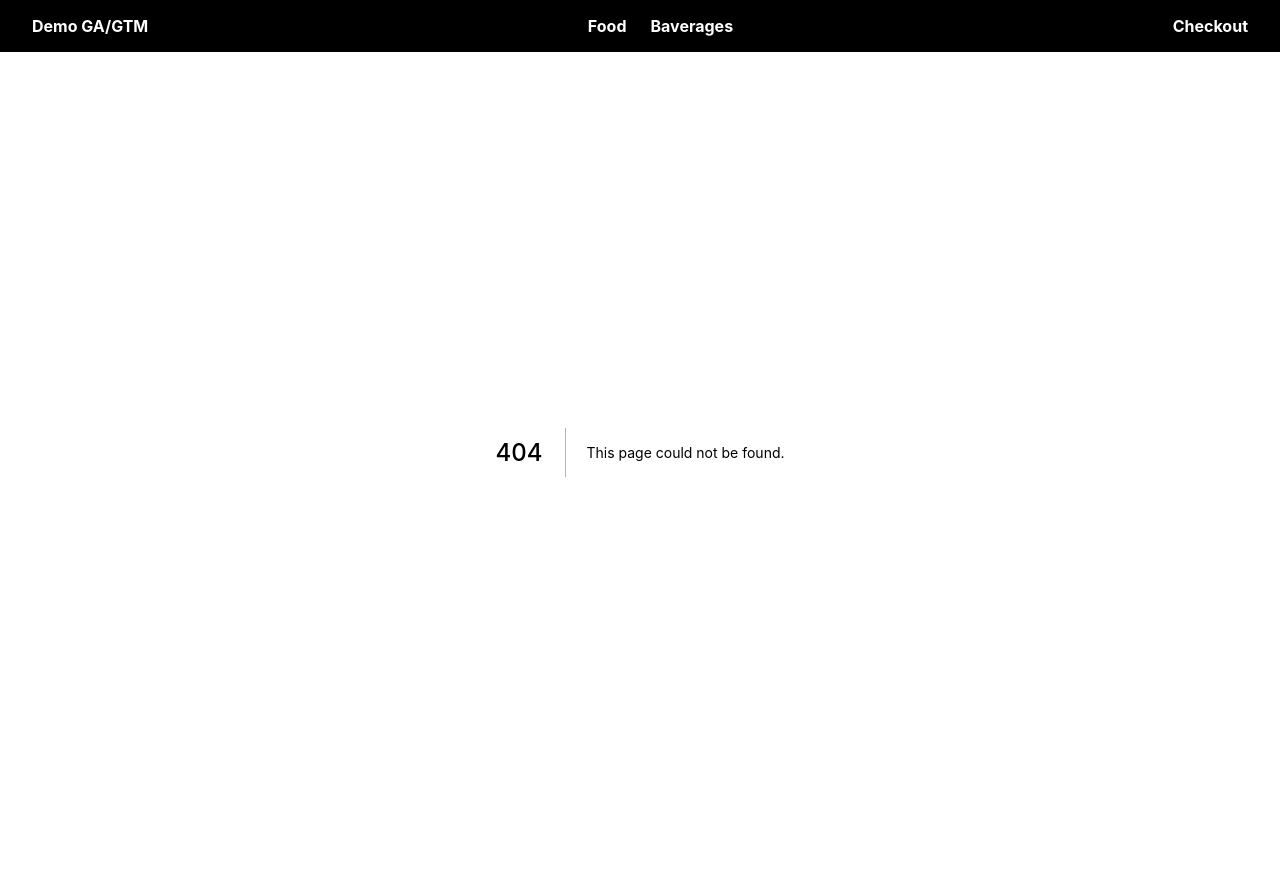
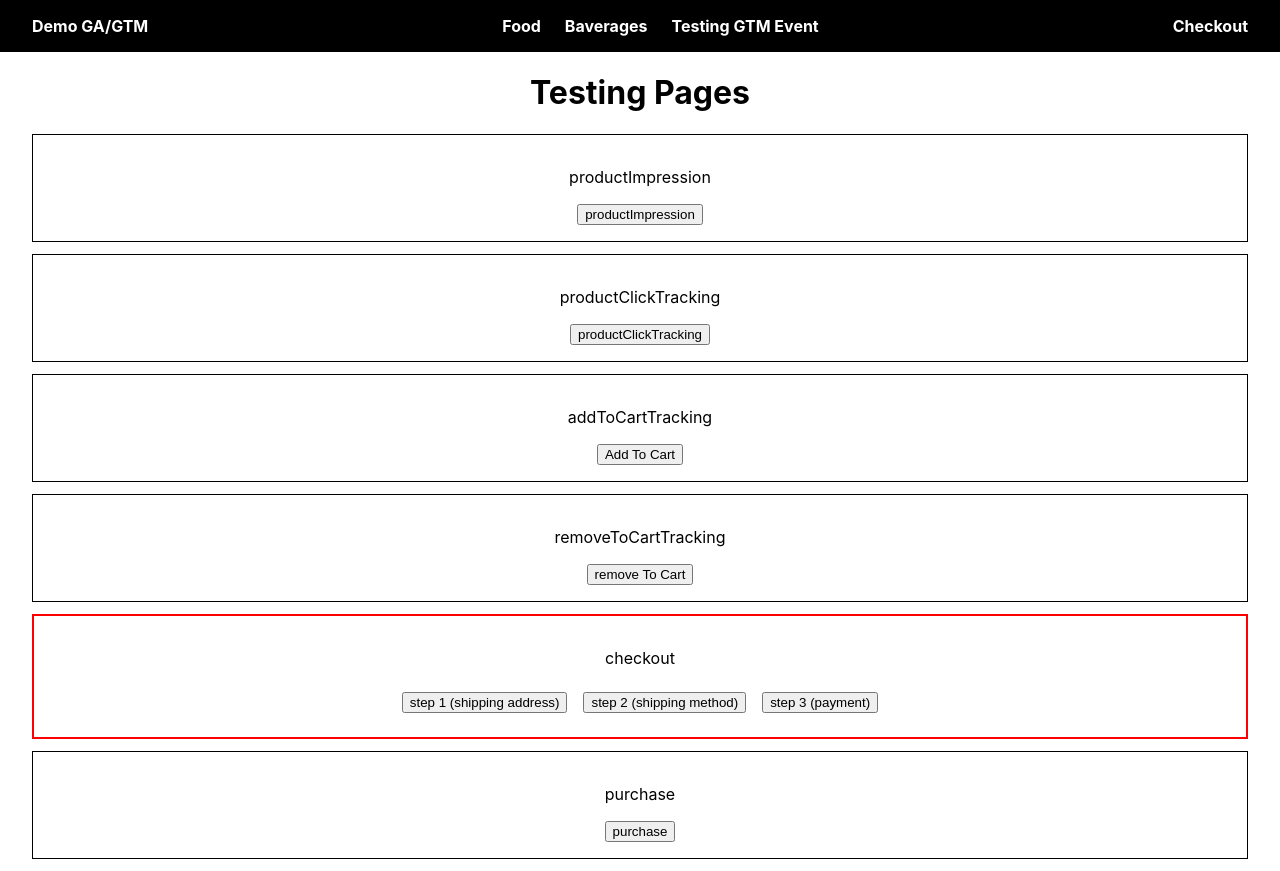
Before and after one commit to danangwahyupurbojati/next-ga-gtm, a Next.js app: page /testingpages in a window 1280 px wide. Before the commit this address had no page. Built offline with nearby package versions, Linux system fonts and the light colour scheme.

Commit message:
add gtm event

```diff
--- a/components/Navbar/index.js
+++ b/components/Navbar/index.js
@@ -22,6 +22,11 @@ const Navbar = () => {
                         Baverages
                     </a>
                 </Link>
+                <Link href="/testingpages">
+                    <a className={styles.navCategoryLink}>
+                        Testing GTM Event
+                    </a>
+                </Link>
             </div>
             <div>
                 <Link href="/checkout">
--- /dev/null
+++ b/helper/GTM.js
@@ -0,0 +1,196 @@
+import TagManager from 'react-gtm-module';
+
+export const productImpression = () => {
+    const tagManagerArgs = {
+        dataLayer: {
+            event: 'productImpression',
+            eventAction: 'Product Impression',
+            eventLabel: 'impression cart',
+            ecommerce: {
+                currencyCode: 'IDR',
+                impressions: [
+                    {
+                        name: 'Bakso',
+                        id: 'bakso001',
+                        price: 10000,
+                        category: 'foods',
+                        list: '',
+                        position: 1
+                    },
+                    {
+                        name: 'Mie Ayam',
+                        id: 'mayam001',
+                        price: 8000,
+                        category: 'foods',
+                        list: '',
+                        position: 2
+                    }
+                ]
+            }
+        }
+    }
+
+    TagManager.dataLayer(tagManagerArgs);
+
+    alert(`product impression clicked ${JSON.stringify(tagManagerArgs.dataLayer)}`);
+};
+
+export const productClickTracking = () => {
+    const tagManagerArgs = {
+        dataLayer: {
+            event: 'productClick',
+            eventAction: 'productClick',
+            ecommerce: {
+                click: {
+                    actionField: {
+                        list: ''
+                    },
+                    products: [{
+                        name: 'Bakso',
+                        id: 'bakso001',
+                        price: 10000,
+                        category: 'foods',
+                        position: 1
+                    }]
+                }
+            }
+        }
+    }
+
+    TagManager.dataLayer(tagManagerArgs);
+
+    alert(`product click tracking ${JSON.stringify(tagManagerArgs.dataLayer)}`);
+}
+
+export const addToCartTracking = () => {
+    const tagManagerArgs = {
+        dataLayer: {
+            event: 'addToCart',
+            eventLabel: 'addToCart',
+            ecommerce: {
+                currencyCode: 'IDR',
+                add: {
+                    products: [{
+                        name: 'Bakso',
+                        id: 'bakso001',
+                        price: 10000,
+                        category: 'foods',
+                        quantity: 1
+                    }]
+                }
+            }
+        }
+    };
+
+    TagManager.dataLayer(tagManagerArgs);
+
+    alert(`add to cart clicked ${JSON.stringify(tagManagerArgs.dataLayer)}`);
+};
+
+export const removeToCartTracking = () => {
+    const tagManagerArgs = {
+        dataLayer: {
+            event: 'removeFromCart',
+            eventLabel: 'removeFromCart',
+            ecommerce: {
+                currencyCode: 'IDR',
+                remove: {
+                    products: [{
+                        name: 'Bakso',
+                        id: 'bakso001',
+                        price: 10000,
+                        category: 'foods',
+                        quantity: 1
+                    }]
+                }
+            }
+        }
+    };
+
+    TagManager.dataLayer(tagManagerArgs);
+
+    alert(`remove from cart clicked ${JSON.stringify(tagManagerArgs.dataLayer)}`);
+};
+
+export const checkoutTracking = (
+    // items,
+    currency = 'IDR',
+    actionField = { step: 1, option: ''}
+) => {
+    const tagManagerArgs = {
+        dataLayer: {
+            pageType: 'checkout',
+            pageName: 'checkout',
+            event: 'checkout',
+            eventAction: 'checkout',
+            eventLabel: `checkout step ${actionField.step}`,
+            ecommerce: {
+                currencyCode: currency,
+                products: [{
+                    name: 'Bakso',
+                    id: 'bakso001',
+                    price: 10000,
+                    category: 'foods',
+                    quantity: 1
+                }]
+            }
+        }
+    };
+
+    console.log(`checkout step ${actionField.step} ${JSON.stringify(tagManagerArgs.dataLayer)}`)
+
+    TagManager.dataLayer(tagManagerArgs);
+};
+
+export const checkoutOptionTracking = (
+    currency = 'IDR',
+    actionField = { step: 1, option: '', action: 'checkout_option' }
+) => {
+    const tagManagerArgs = {
+        dataLayer: {
+            pageType: 'checkout',
+            pageName: 'checkout',
+            event: 'checkoutOption',
+            eventAction: 'checkoutOption',
+            eventLabel: `checkout option step ${actionField.step}`,
+            ecommerce: {
+                currencyCode: currency,
+                checkoutOption: {
+                    actionField
+                }
+            }
+        }
+    };
+
+    TagManager.dataLayer(tagManagerArgs);
+}
+
+export const purchaseEventTracking = () => {
+    const tagManagerArgs = {
+        dataLayer: {
+            event: 'purchase',
+            eventAction: 'purchase',
+            ecommerce: {
+                purchase: {
+                    actionField: {
+                        id: Math.floor((Math.random() * 1000) + 1).toString(),
+                        revenue: 15000,
+                        tax: 1000,
+                        shipping: 4000
+                    },
+                    products: [{
+                        name: 'Bakso',
+                        id: 'bakso001',
+                        price: 10000,
+                        category: 'foods',
+                        quantity: 1
+                    }]
+                }
+            }
+        }
+    }
+
+    TagManager.dataLayer(tagManagerArgs);
+
+    alert(`purchase ${JSON.stringify(tagManagerArgs.dataLayer)}`);
+}
--- /dev/null
+++ b/pages/testingpages/index.js
@@ -0,0 +1,84 @@
+import {
+    addToCartTracking,
+    checkoutOptionTracking,
+    checkoutTracking,
+    productClickTracking,
+    productImpression,
+    purchaseEventTracking,
+    removeToCartTracking
+} from '../../helper/GTM';
+import styles from '../../styles/TestingPages.module.css';
+
+const TestingPages = () => {
+
+    const stepOne = () => {
+        const actionField = {
+            step: 1,
+            option: 'RT 5 RW 4 Desa Tepas, Kecamatan Kesamben - Blitar 66191'
+        }
+
+        checkoutTracking('IDR', actionField);
+        checkoutOptionTracking('IDR', { ...actionField,  action: 'checkoutOption'});
+    };
+
+    const stepTwo = () => {
+        const actionField = {
+            step: 2,
+            option: 'JNE Express 1 Day'
+        };
+
+        checkoutTracking('IDR', actionField);
+        checkoutOptionTracking('IDR', { ...actionField,  action: 'checkoutOption'});
+    };
+
+    const stepThree = () => {
+        const actionField = {
+            step: 3,
+            option: 'BRIVA'
+        };
+
+        checkoutTracking('IDR', actionField);
+        checkoutOptionTracking('IDR', { ...actionField,  action: 'checkoutOption'});
+    };
+
+    return (
+        <div>
+            <h1>Testing Pages</h1>
+
+            <div className={styles.buttonWrapper}>
+                <p>productImpression</p>
+                <button onClick={productImpression}>productImpression</button>
+            </div>
+
+            <div className={styles.buttonWrapper}>
+                <p>productClickTracking</p>
+                <button onClick={productClickTracking}>productClickTracking</button>
+            </div>
+
+            <div className={styles.buttonWrapper}>
+                <p>addToCartTracking</p>
+                <button onClick={addToCartTracking}>Add To Cart</button>
+            </div>
+
+            <div className={styles.buttonWrapper}>
+                <p>removeToCartTracking</p>
+                <button onClick={removeToCartTracking}>remove To Cart</button>
+            </div>
+
+            <div className={styles.checkoutWrapper}>
+                <p>checkout</p>
+                <button onClick={stepOne}>step 1 (shipping address)</button>
+                <button onClick={stepTwo}>step 2 (shipping method)</button>
+                <button onClick={stepThree}>step 3 (payment)</button>
+            </div>
+
+            <div className={styles.buttonWrapper}>
+                <p>purchase</p>
+                <button onClick={purchaseEventTracking}>purchase</button>
+            </div>
+
+        </div>
+    );
+}
+
+export default TestingPages;
--- /dev/null
+++ b/styles/TestingPages.module.css
@@ -0,0 +1,15 @@
+.buttonWrapper {
+    border: 1px solid black;
+    padding: 16px;
+    margin: 12px auto;
+}
+
+.checkoutWrapper {
+    border: 2px solid red;
+    padding: 16px;
+    margin: 12px auto;
+}
+
+.checkoutWrapper button {
+    margin: 8px;
+}
```
